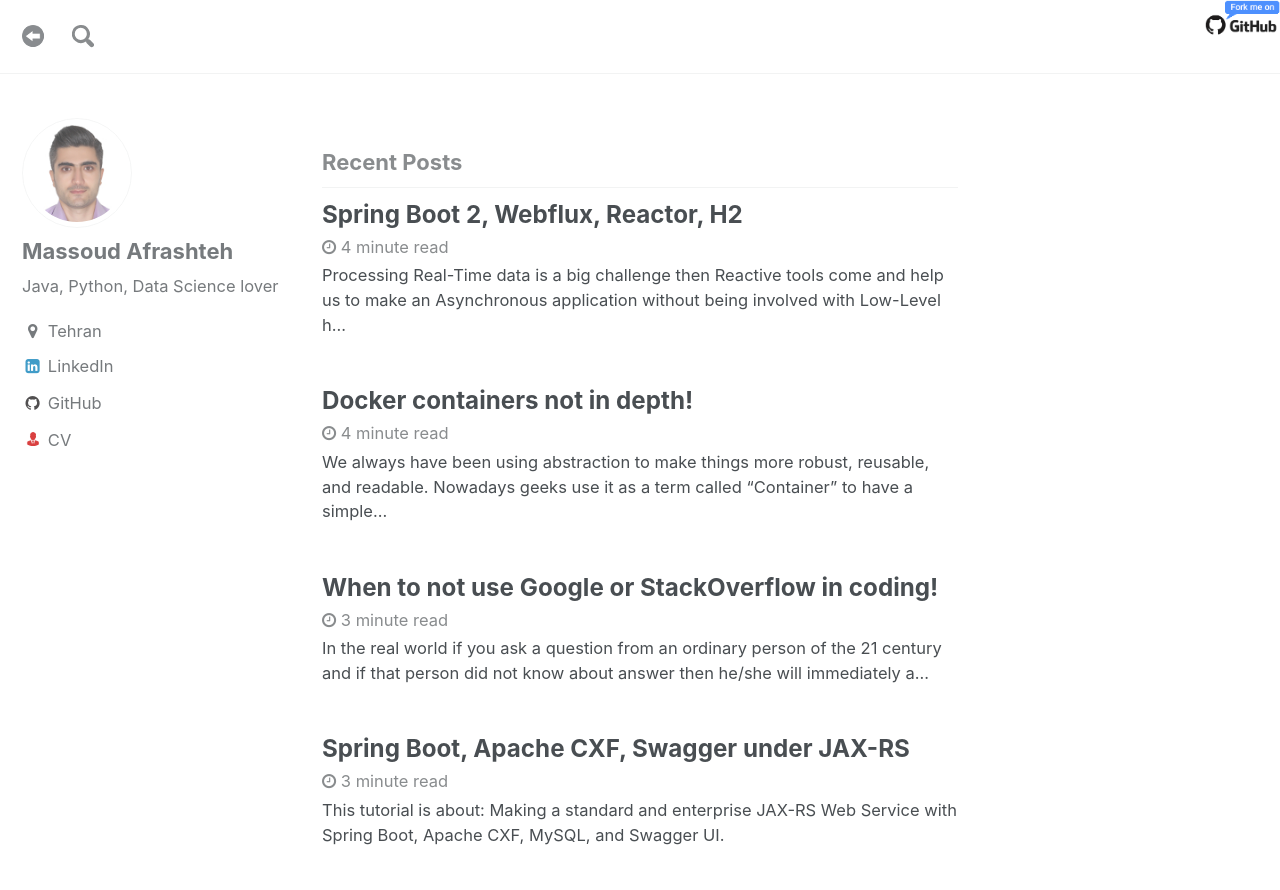
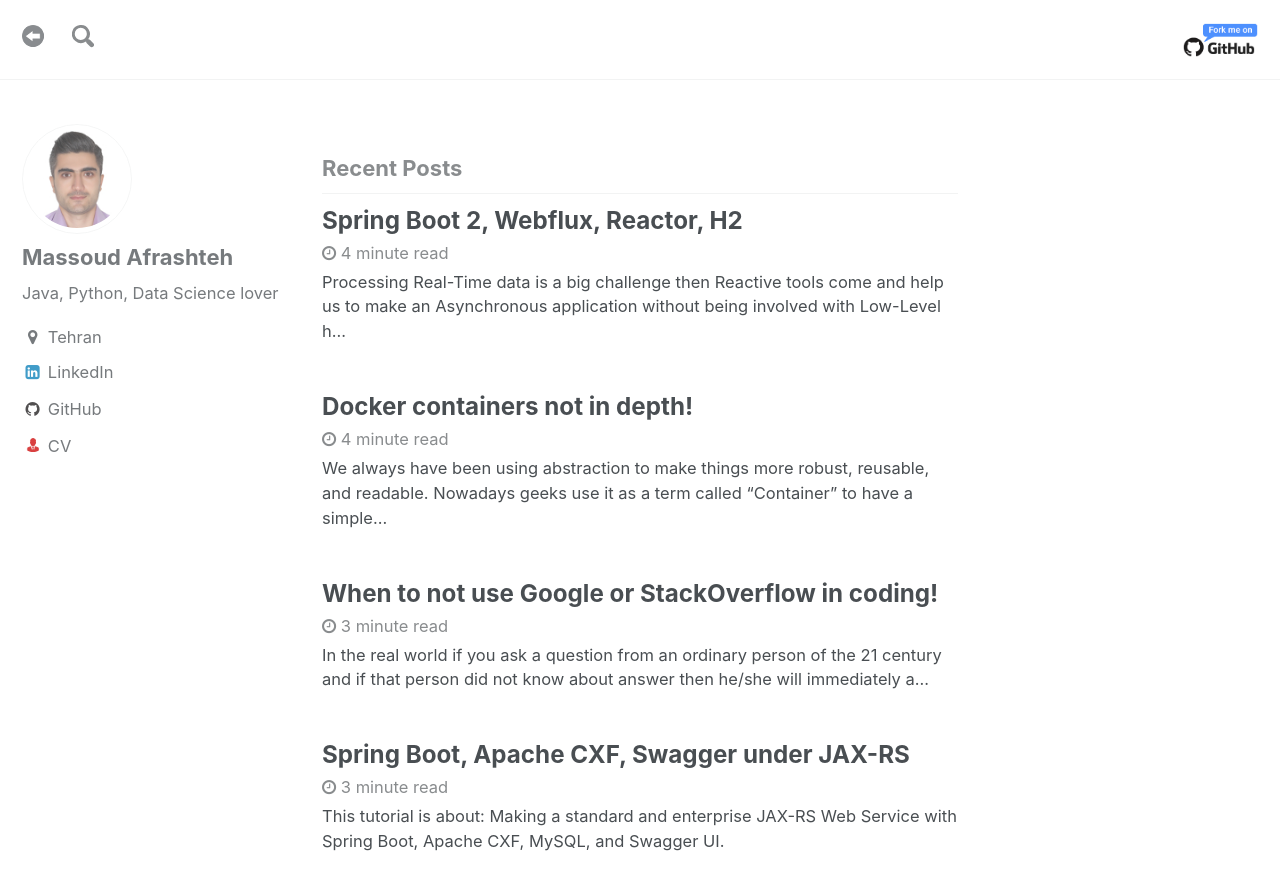
Before and after one commit to iamrdn/notes, a Jekyll site: the page built from index.html, in a window 1280 px wide and 900 px high. Shown: the top 890 px of the window. Built offline with Jekyll 4.4.1, drawn with Linux system fonts in a browser that asks for light colours; the list of posts is cut into pages by our own code.

```diff
--- a/_includes/github-fork.html
+++ b/_includes/github-fork.html
@@ -1,5 +1,5 @@
 <div style="float: right">
-	 <a href="https://github.com/massoudAfrashteh/code"><img style="position: fixed; top: 0; right: 0; border: 0;z-index: 1000; width: 75px;" src="/assets/images/icon/fork-code-on-github.png" alt="Fork code on GitHub"></a>
+	 <a href="https://github.com/massoudAfrashteh/code"><img style="border: 0; width: 75px;" src="/assets/images/icon/fork-code-on-github.png" alt="Fork code on GitHub"></a>
  	<!-- Place this tag where you want the button to render. -->
 	<!-- <a class="github-button" href="https://github.com/massoudafrashteh/code" data-size="large" data-show-count="true" aria-label="Star massoudafrashteh/code on GitHub">Star</a> -->
 </div>
```
